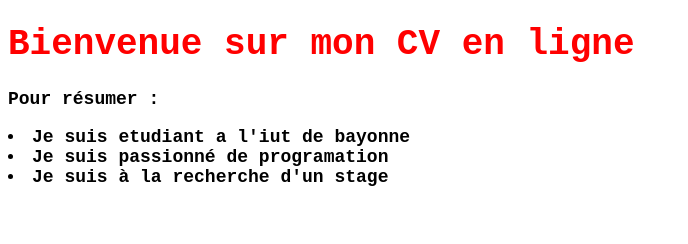
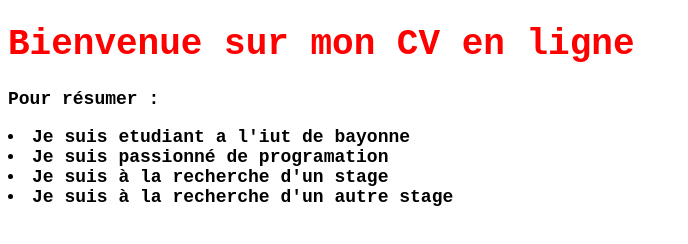
Before and after one commit to ThomasXAT/mon-cv, a plain HTML site: page index.html in a window 1280 px wide. Shown: the whole page, without its empty margins (0-688 px from the left). Drawn offline with Linux system fonts and the light colour scheme.

Commit message:
autre stage

```diff
--- a/index.html
+++ b/index.html
@@ -14,6 +14,7 @@
         <li>Je suis etudiant a l'iut de bayonne</li>
         <li>Je suis passionné de programation</li>
         <li>Je suis à la recherche d'un stage</li>
+        <li>Je suis à la recherche d'un autre stage</li>
     <footer></footer>
 </body>
 </html>
```
